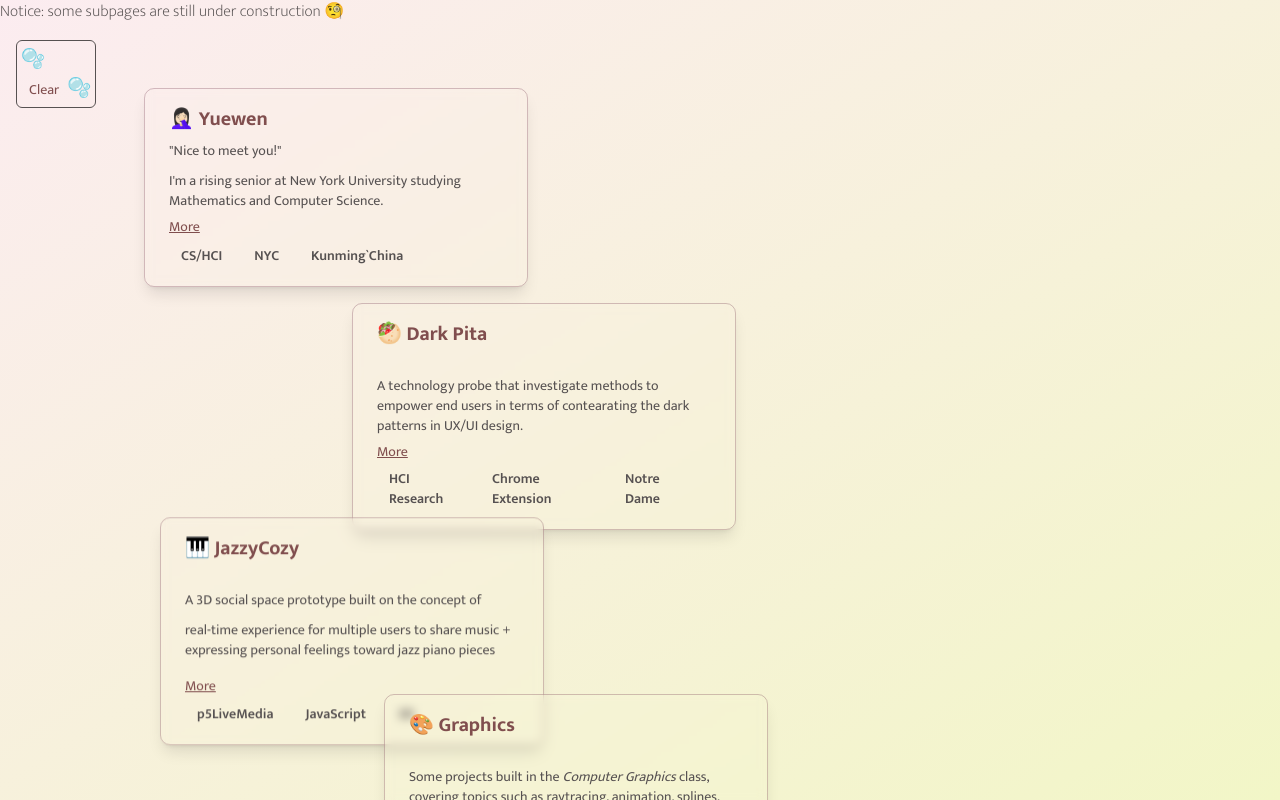
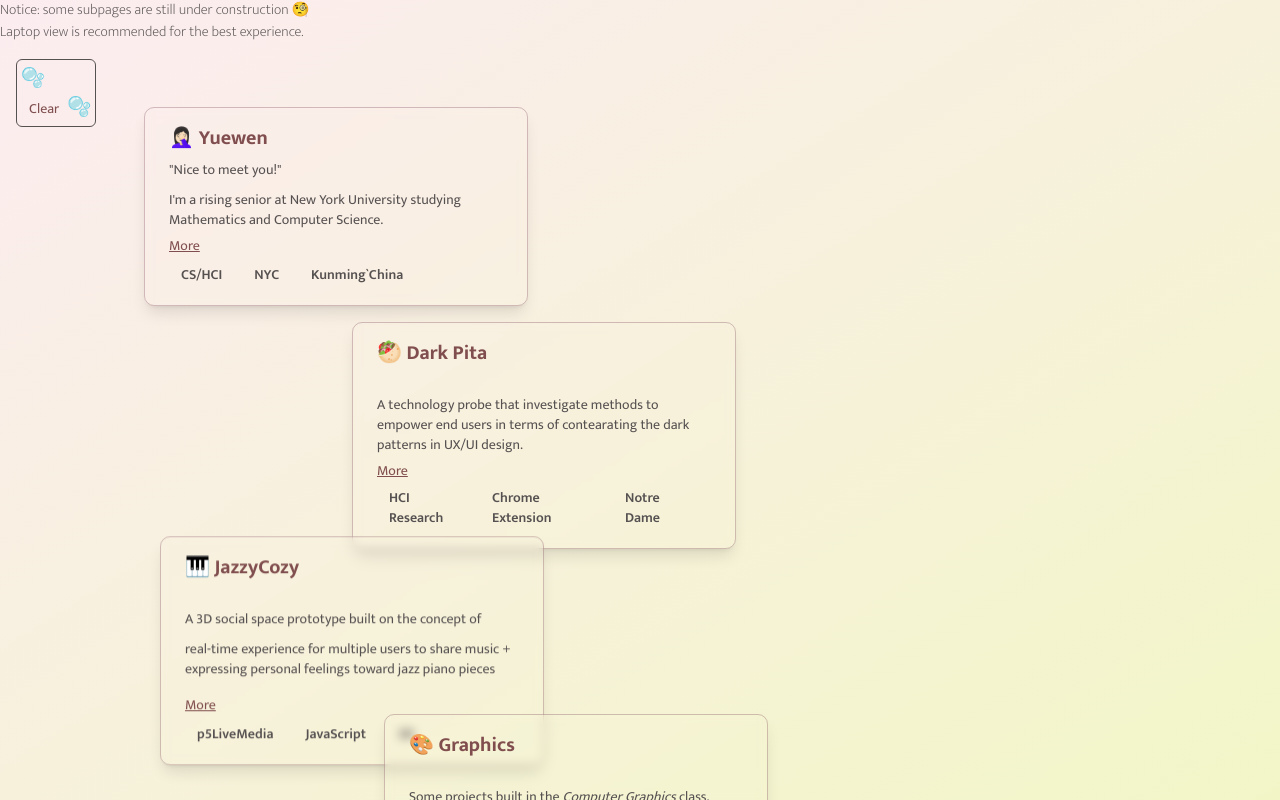
Before and after one commit to kapa-moon/kapa-space, a React (Create React App) app in the folder kapa-space/: page / in a window 1280 px wide. Built offline with nearby package versions, Linux system fonts and the light colour scheme.

Commit message:
Update Notice

```diff
--- a/kapa-space/src/App.css
+++ b/kapa-space/src/App.css
@@ -17,7 +17,7 @@
 }
 .notice{
     font-weight: 200;
-    font-size: 1rem;
+    font-size: 0.9rem;
 }
 
 #draggg{
--- a/kapa-space/src/App.js
+++ b/kapa-space/src/App.js
@@ -35,7 +35,8 @@ function App() {
         <Route path="/graphics" element={<Graphics />}/>
         <Route path="/decider" element={<Decider />}/>
       </Routes>
-      <p className='notice'>Notice: some subpages are still under construction 🧐</p>
+      <p className='notice'>Notice: some subpages are still under construction 🧐<br/>Laptop view is recommended for the best experience.
+      </p>
       <ClearBtn />
       {/* <a href='https://kapa-moon.github.io/real-time-space/'target="_blank"><Iframe title="Inline Frame Example" className='frame'
     width="300"
```
